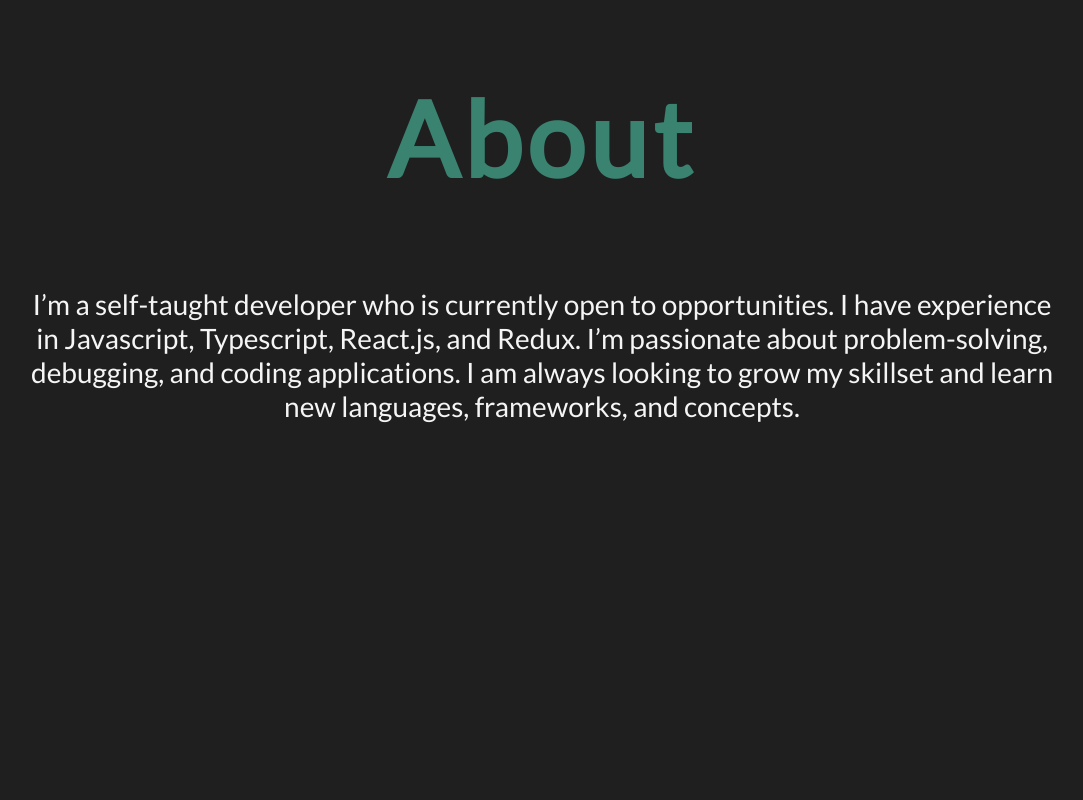
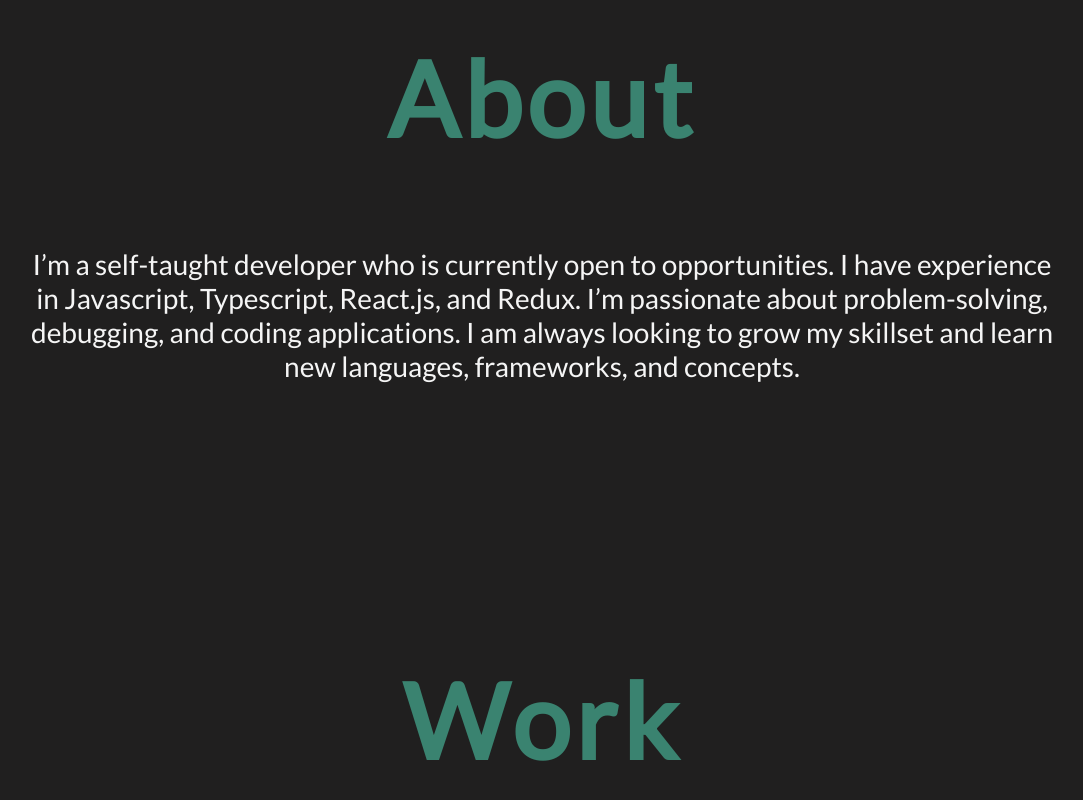
Before and after one commit to sk521/web-portfolio, a React (Create React App) app: page / in a window 1280 px wide. Shown: the part 841-1641 px from the top of the page, without its empty margins (98-1181 px from the left). Before the commit the page ends 1292 px from the top, so only its background shows below. Built offline with nearby package versions, Linux system fonts and the light colour scheme.

Commit message:
Work title done and spacing

```diff
--- a/src/Main.jsx
+++ b/src/Main.jsx
@@ -1,5 +1,6 @@
 import { Home } from './sections/Home';
 import { About } from './sections/About';
+import { Work } from './sections/Work';
 import './Main.css'
 
 export const Main = () => {
@@ -7,6 +8,7 @@
     <div className="Main">
       <Home />
       <About />
+      <Work />
     </div>
   )
 };
--- a/src/sections/Home.jsx
+++ b/src/sections/Home.jsx
@@ -2,7 +2,7 @@
 
 const Section = styled.section`
   position: relative;
-  height: 95vh;
+  height: 90vh;
 `;
 
 const Info = styled.div`
--- /dev/null
+++ b/src/sections/Work.jsx
@@ -0,0 +1,23 @@
+import styled from 'styled-components';
+
+const Section = styled.section`
+  padding-top: 10em;
+`;
+
+const Content = styled.div`
+  width: 80%;
+  margin: auto;
+`;
+
+const WorkTitle = styled.h1`
+  font-size: 6.5em;
+  letter-spacing: 0.05em;
+`;
+
+export const Work = () => {
+  return (
+    <Section>
+      <WorkTitle>Work</WorkTitle>
+    </Section>
+  )
+}
```
